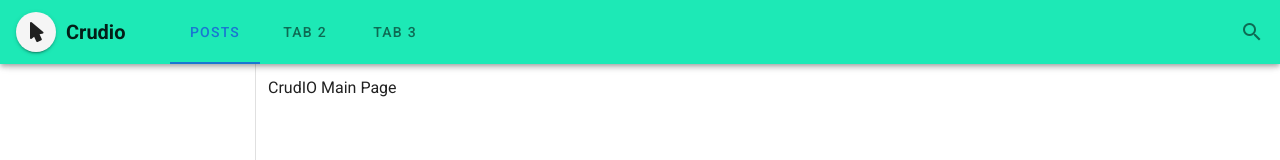
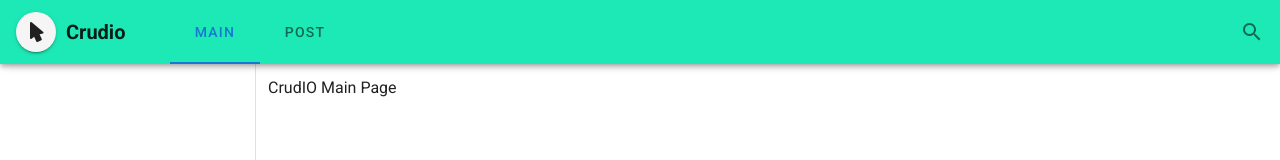
Before and after one commit to OhSeungCheol/crudio-front, a Vue app: page / in a window 1280 px wide. Shown: the top 160 px of the page. Built offline with nearby package versions, Linux system fonts and the light colour scheme.

Commit message:
Header 에 Vue-Router 적용

```diff
--- a/src/components/common/Header.vue
+++ b/src/components/common/Header.vue
@@ -16,9 +16,12 @@
 
     <v-spacer></v-spacer>
         <v-tabs align-with-title>
-          <v-tab>Posts</v-tab>
-          <v-tab>Tab 2</v-tab>
-          <v-tab>Tab 3</v-tab>
+          <v-tab>
+            <router-link to="/" tag="div">Main</router-link>
+          </v-tab>
+          <v-tab>
+            <router-link to="/posts" tag="div">Post </router-link>
+          </v-tab>
         </v-tabs>
 
     <v-btn icon>
@@ -35,4 +38,7 @@
 </script>
 
 <style scoped>
+  .logo{
+    text-decoration: none;
+  }
 </style>
```
